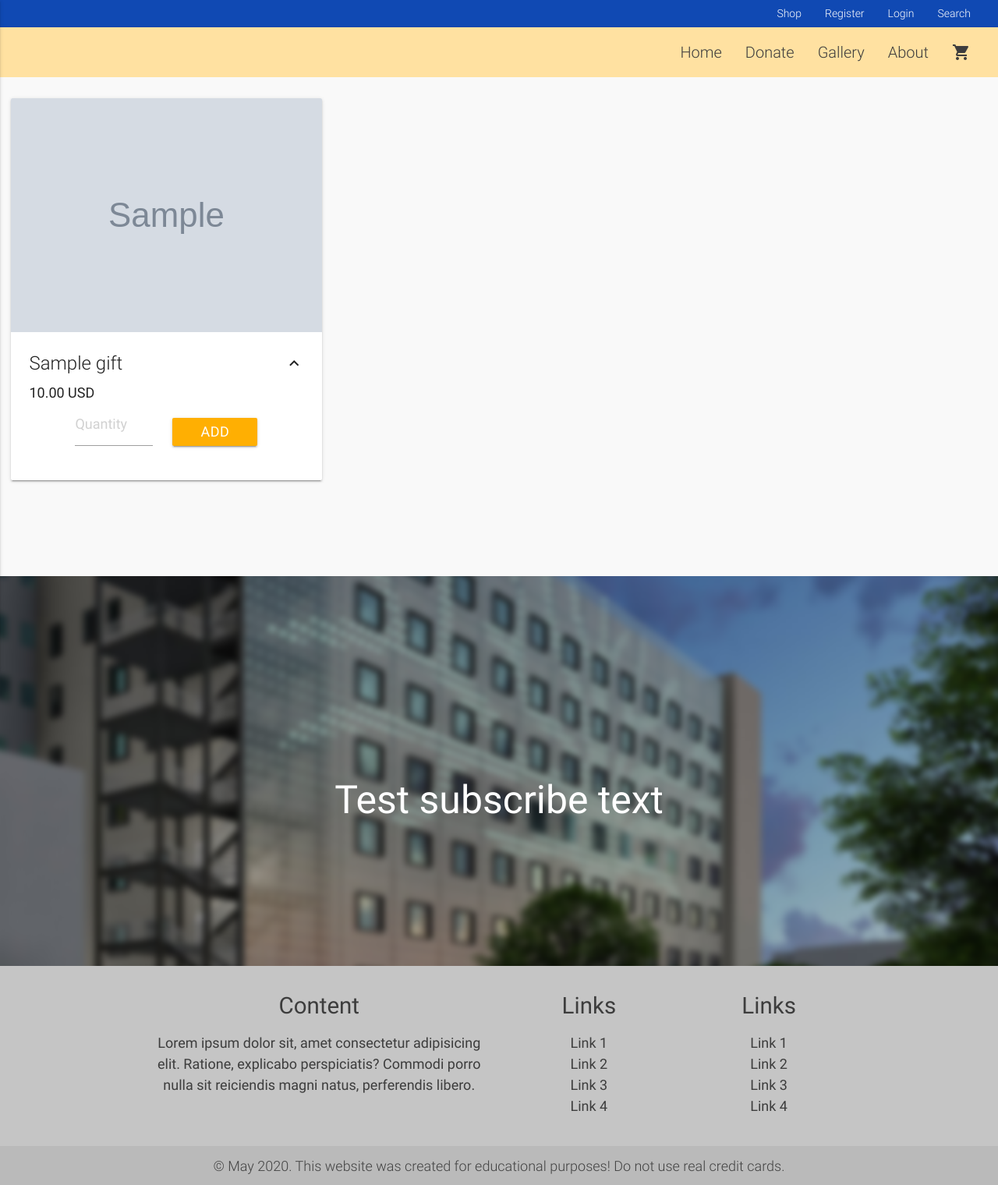
After one commit to iulianpro/give-help, a Django app: a page that uses gifts/templates/gifts.html in a window 1280 px wide. The commit adds this page. Shown: the whole page at 78% size. Run offline with Django 3.2, Linux system fonts and the light colour scheme; tables that the repository leaves empty hold one stand-in row (values such as "Sample post"); grey boxes marked "Sample" are stand-in pictures.

Commit message:
Added gifts view, url and basic custom style template

```diff
--- /dev/null
+++ b/gifts/templates/gifts.html
@@ -0,0 +1,41 @@
+{% extends 'base.html' %}
+
+{% block content %}
+
+<div class="section">
+
+    <div class="row">
+        {% for gift in gifts %}
+        <div class="col s10 offset-s1 m6 l4">
+            <div class="card">
+                <div class="card-image waves-effect waves-block waves-light">
+                    <img src="{{ MEDIA_URL }}{{ gift.image }}">
+                </div>
+                <div class="card-content">
+                    <div class="card-title activator grey-text text-darken-4">
+                        <p>{{ gift.name }}<i class="material-icons right">expand_less</i></p>
+                    </div>
+                    <div>
+                        <p>{{gift.price}} {{ gift.currency }}</p>
+                    </div>
+                    <form method="POST" action="" class="form-gift">
+                        {% csrf_token %}
+                        <div class="flex-container">
+                            <input class="quantity-input" name="quantity" type="number" min="1" max="999" placeholder="Quantity">
+                            <button class="waves-effect waves-light btn bg-button" type="submit">Add</button>
+                        </div>
+                    </form>
+                </div>
+                <div class="card-reveal">
+                    <span class="card-title grey-text text-darken-4">{{ gift.name }}<i
+                            class="material-icons right">close</i></span>
+                    <h6>{{ gift.description }}</h6>
+                </div>
+            </div>
+        </div>
+        {% endfor %}
+    </div>
+
+</div>
+
+{% endblock %}
--- /dev/null
+++ b/gifts/urls.py
@@ -0,0 +1,7 @@
+from django.conf.urls import url, include
+from .views import all_gifts
+
+
+urlpatterns = [
+    url(r'^$', all_gifts, name='gifts')
+]
--- a/gifts/views.py
+++ b/gifts/views.py
@@ -1,3 +1,7 @@
 from django.shortcuts import render
+from .models import Gift
 
-# Create your views here.
+
+def all_gifts(request):
+    gifts = Gift.objects.all()
+    return render(request, 'gifts.html', {'gifts': gifts})
--- a/give_help/urls.py
+++ b/give_help/urls.py
@@ -17,9 +17,16 @@
 from django.contrib import admin
 from home.views import index
 from accounts import urls as urls_accounts
+from gifts import urls as urls_gifts
+from gifts.views import all_gifts
+from django.views import static
+from .settings import MEDIA_ROOT
 
 urlpatterns = [
     url(r'^admin/', admin.site.urls),
     url(r'^$', index, name='index'),
-    url(r'^accounts/', include(urls_accounts))
+    url(r'^accounts/', include(urls_accounts)),
+    url(r'^shop/$', all_gifts, name='gifts'),
+    url(r'^shop/gifts', include(urls_gifts)),
+    url(r'^media/(?P<path>.*)$', static.serve, {'document_root': MEDIA_ROOT})
 ]
--- a/static/css/style.css
+++ b/static/css/style.css
@@ -22,6 +22,13 @@
 
 .hide {
     display: none;
+}
+
+.flex-container {
+    display: flex;
+    flex-wrap: wrap;
+    justify-content: center;
+    align-items: center;
 }
 
 /* Materiali override */
@@ -72,6 +79,10 @@
     padding: 20px 5px;
 }
 
+.form-gift {
+    padding: 0;
+}
+
 .profile-card {
     padding-left: 40px;
     padding-right: 40px;
@@ -104,6 +115,11 @@
 
 .bg-button:hover {
     background-color: #dd9803;
+}
+
+.quantity-input {
+    max-width: 100px;
+    margin-right: 25px !important;
 }
 
 /* Subscribe section */
```
